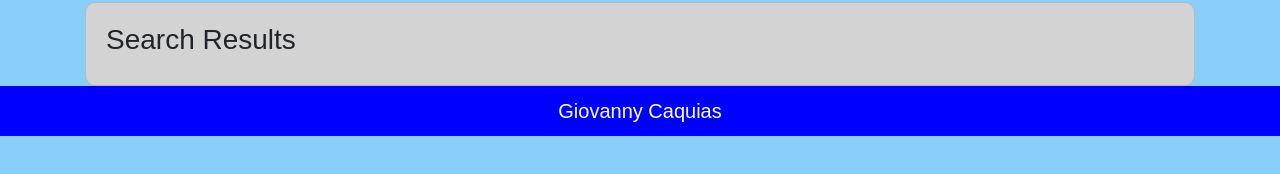
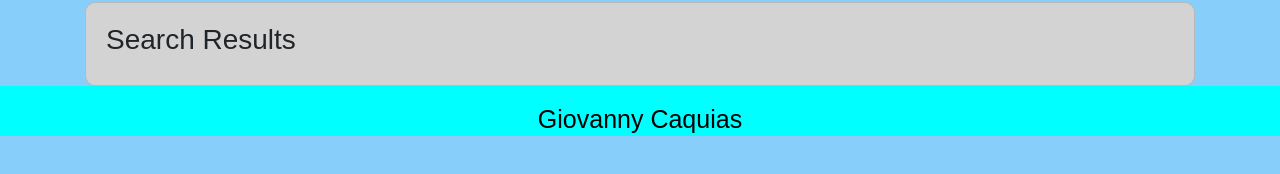
Before and after one commit to GCesquire/HW-20, a React (Create React App) app in the folder google-book-search/client/: page / in a window 1280 px wide. Shown: the part 588-762 px from the top of the page. Built offline with nearby package versions, Linux system fonts and the light colour scheme.

Commit message:
26th commit

```diff
--- a/google-book-search/client/src/components/Footer/style.css
+++ b/google-book-search/client/src/components/Footer/style.css
@@ -2,11 +2,11 @@
 footer {
     width: 100%;
     height: 50px;
-    background-color: blue;
+    background-color: cyan;
     text-align: center;
-    color: white;
+    color: black;
 }
 p{
-    padding-top: 10px;
-    font-size: 20px
+    padding-top: 15px;
+    font-size: 25px
 }
```
